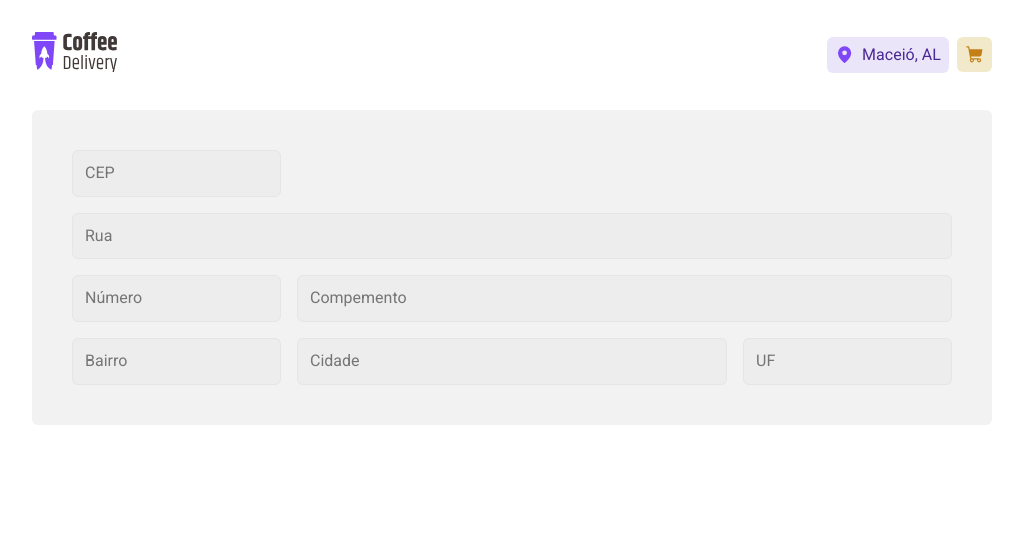
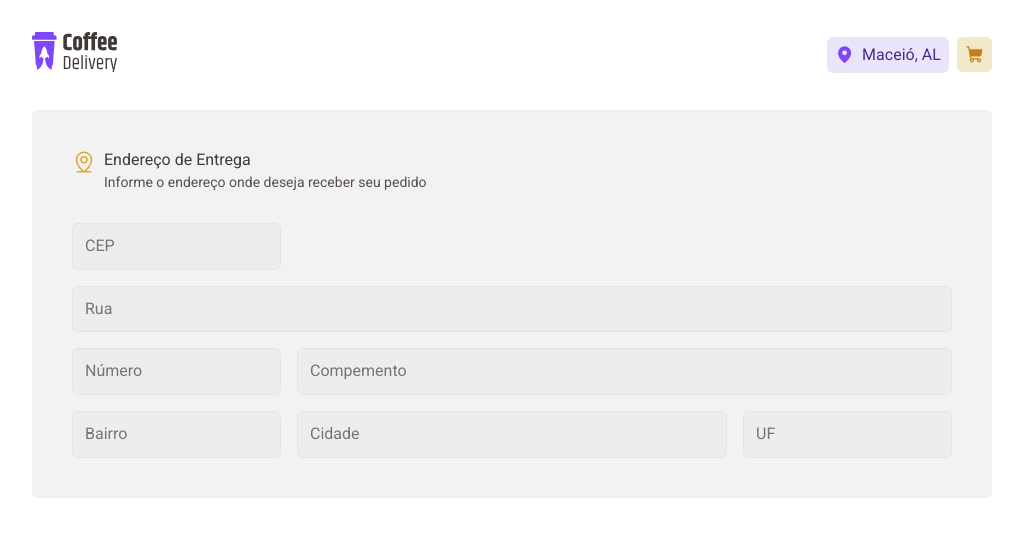
Before and after one commit to joaopedroaat/coffee-delivery, a React (Vite) app: page /checkout in a window 1280 px wide. Shown: the top 536 px of the page, without its empty margins (128-1151 px from the left). Built offline with nearby package versions, Linux system fonts and the light colour scheme.

Commit message:
Added form header

```diff
--- a/src/pages/Checkout/components/AddressForm/index.tsx
+++ b/src/pages/Checkout/components/AddressForm/index.tsx
@@ -1,8 +1,23 @@
-import { AddressFormContainer, AddressInput, AddressGrid } from './styles'
+import { MapPinLine } from '@phosphor-icons/react'
+import {
+  AddressFormContainer,
+  AddressInput,
+  AddressGrid,
+  FormHeader,
+} from './styles'
 
 export function AddressForm() {
   return (
     <AddressFormContainer>
+      <FormHeader>
+        <i>
+          <MapPinLine />
+        </i>
+        <div>
+          <h1>Endereço de Entrega</h1>
+          <p>Informe o endereço onde deseja receber seu pedido</p>
+        </div>
+      </FormHeader>
       <AddressGrid>
         <AddressInput placeholder="CEP" area="cep" />
         <AddressInput placeholder="Rua" area="street" />
--- a/src/pages/Checkout/components/AddressForm/styles.ts
+++ b/src/pages/Checkout/components/AddressForm/styles.ts
@@ -1,10 +1,45 @@
 import styled from 'styled-components'
 
 export const AddressFormContainer = styled.div`
+  display: flex;
+  flex-direction: column;
+  gap: 2rem;
+
   background: ${(props) => props.theme['base-card']};
 
   padding: 2.5rem;
   border-radius: 6px;
+`
+
+export const FormHeader = styled.header`
+  font-family: 'Roboto', sans-serif;
+  font-weight: 400;
+
+  display: flex;
+  gap: 0.5rem;
+
+  i {
+    color: ${(props) => props.theme.yellow};
+    align-self: flex-start;
+    font-size: 1.5rem;
+  }
+
+  div {
+    display: flex;
+    flex-direction: column;
+    gap: 0.125rem;
+  }
+
+  h1 {
+    font-size: 1rem;
+    font-weight: 400;
+    color: ${(props) => props.theme['base-subtitle']};
+  }
+
+  p {
+    font-size: 0.875rem;
+    color: ${(props) => props.theme['base-text']};
+  }
 `
 
 interface AddressInputProps {
```
